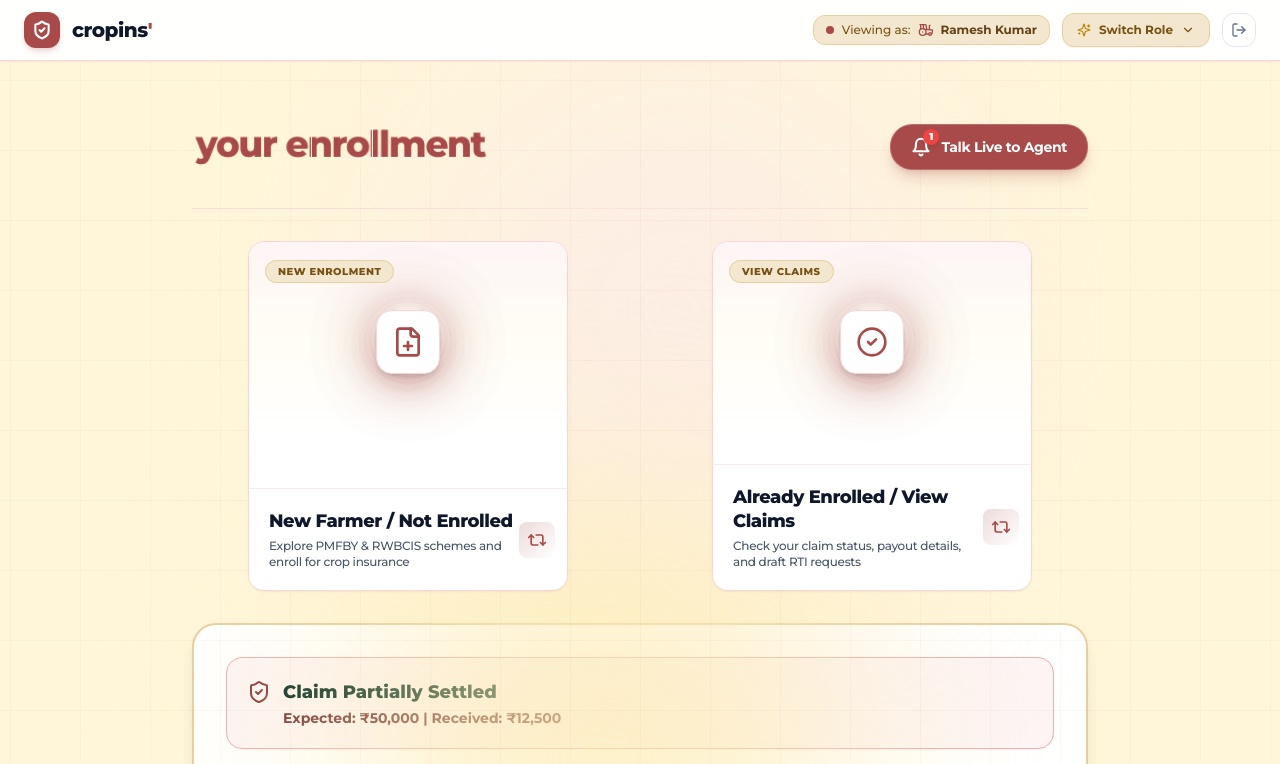
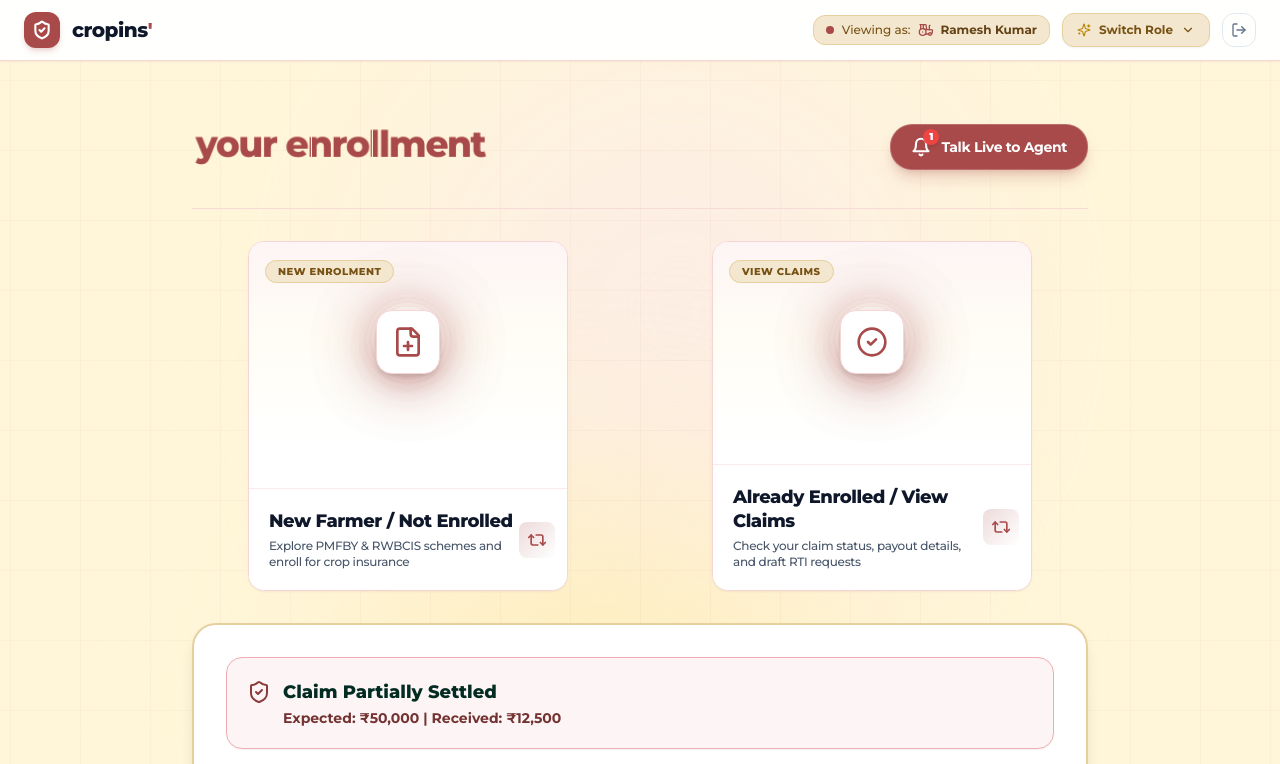
Before and after one commit to HackIndiaXYZ/techsurge-2k26-code-snippet, a Next.js app in the folder website/: page /dashboard/farmer in a window 1280 px wide. Shown: the top 764 px of the page. Built offline with nearby package versions, Linux system fonts and the light colour scheme.

Commit message:
fix: set pointer-events: none on CursorGrid overlay and add relative z-10 to page elements so all buttons, tabs, and scheme links are fully clickable

```diff
--- a/website/app/dashboard/csc/page.tsx
+++ b/website/app/dashboard/csc/page.tsx
@@ -70,7 +70,7 @@ export default function CSCDashboardPage() {
           pulseSpeed={600}
         />
         {/* Header Banner */}
-        <div className="bg-white border-b border-[#f7d5d5] shadow-sm">
+        <div className="bg-white border-b border-[#f7d5d5] shadow-sm relative z-10">
           <div className="max-w-7xl mx-auto px-6 py-6 flex flex-col md:flex-row md:items-center justify-between gap-4">
             <div>
               <div className="flex items-center gap-2 text-xs font-bold text-[#8c3a3a] uppercase tracking-wider mb-1">
@@ -127,7 +127,7 @@ export default function CSCDashboardPage() {
         </div>
 
         {/* Content Container */}
-        <main className="max-w-7xl mx-auto px-6 py-8 space-y-8">
+        <main className="max-w-7xl mx-auto px-6 py-8 space-y-8 relative z-10">
           {/* Quick Stats */}
           <div className="grid grid-cols-1 sm:grid-cols-2 lg:grid-cols-4 gap-4">
             <div className="bg-white rounded-2xl p-5 border border-slate-200 shadow-sm">
--- a/website/app/dashboard/farmer/page.tsx
+++ b/website/app/dashboard/farmer/page.tsx
@@ -69,7 +69,7 @@ export default function FarmerDashboardPage() {
         />
 
         {/* Main Journey Container */}
-        <main className="flex-1 flex flex-col items-center px-4 sm:px-6 py-8 sm:py-12 max-w-5xl mx-auto w-full">
+        <main className="flex-1 flex flex-col items-center px-4 sm:px-6 py-8 sm:py-12 max-w-5xl mx-auto w-full relative z-10">
           {/* HEADING & TALK LIVE TO AGENT BUTTON */}
           <div className="w-full max-w-4xl flex flex-col sm:flex-row items-center justify-between gap-4 mb-8 pb-6 border-b border-[#f7d5d5]/80">
             <div className="text-center sm:text-left">
--- a/website/components/CursorGrid.css
+++ b/website/components/CursorGrid.css
@@ -4,11 +4,13 @@
   width: 100%;
   height: 100%;
   overflow: hidden;
-  pointer-events: auto;
+  pointer-events: none !important;
+  z-index: 0;
 }
 
 .cursor-grid__canvas {
   display: block;
   width: 100%;
   height: 100%;
+  pointer-events: none !important;
 }
--- a/website/components/CursorGrid.tsx
+++ b/website/components/CursorGrid.tsx
@@ -278,14 +278,14 @@ export default function CursorGrid({
     rebuild();
     wake();
 
-    container.addEventListener("pointermove", onPointerMove);
-    container.addEventListener("pointerdown", onPointerDown);
+    window.addEventListener("pointermove", onPointerMove, { passive: true });
+    window.addEventListener("pointerdown", onPointerDown, { passive: true });
 
     return () => {
       cancelAnimationFrame(raf);
       ro.disconnect();
-      container.removeEventListener("pointermove", onPointerMove);
-      container.removeEventListener("pointerdown", onPointerDown);
+      window.removeEventListener("pointermove", onPointerMove);
+      window.removeEventListener("pointerdown", onPointerDown);
     };
   }, [cellSize]);
 
```
